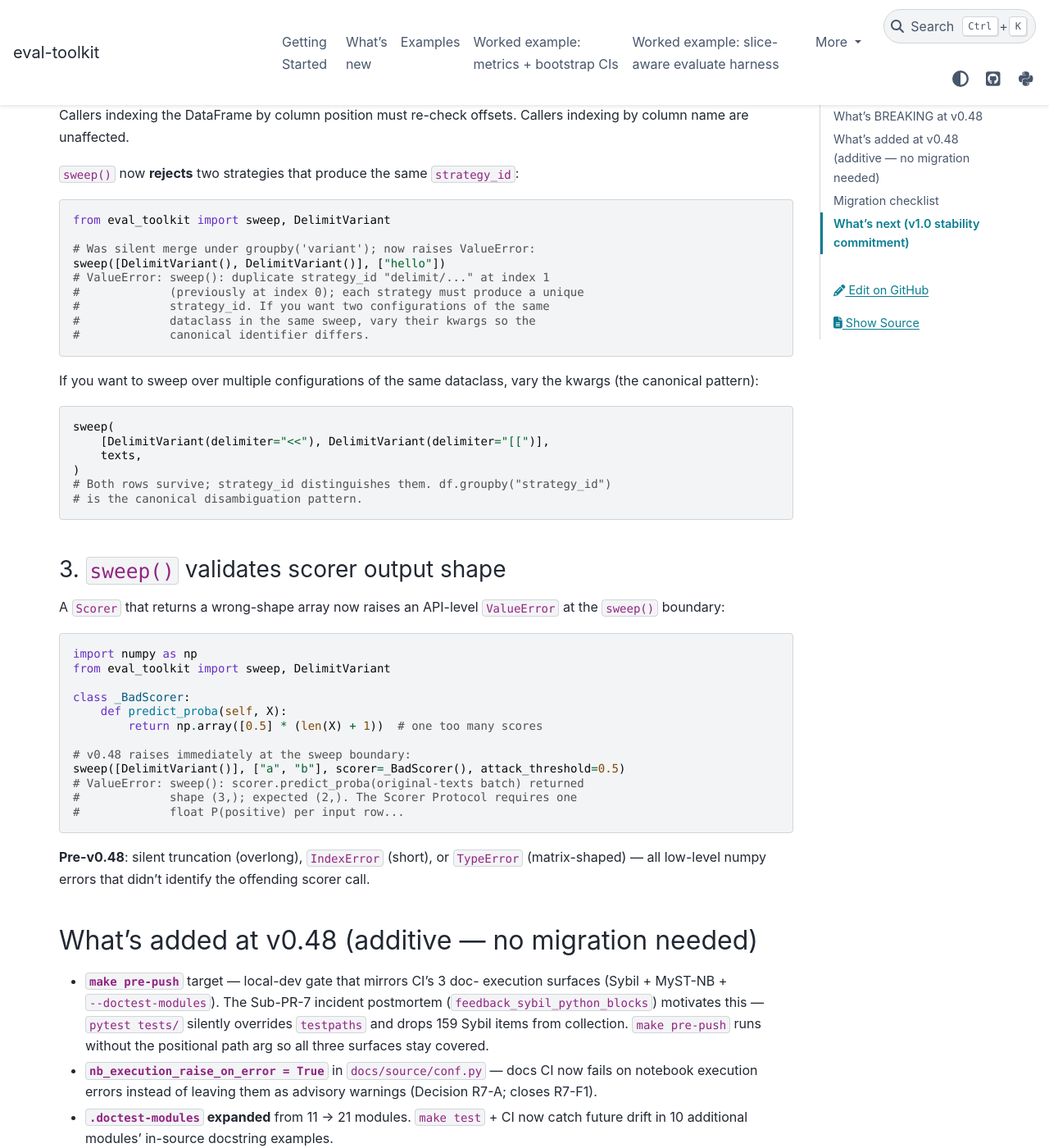
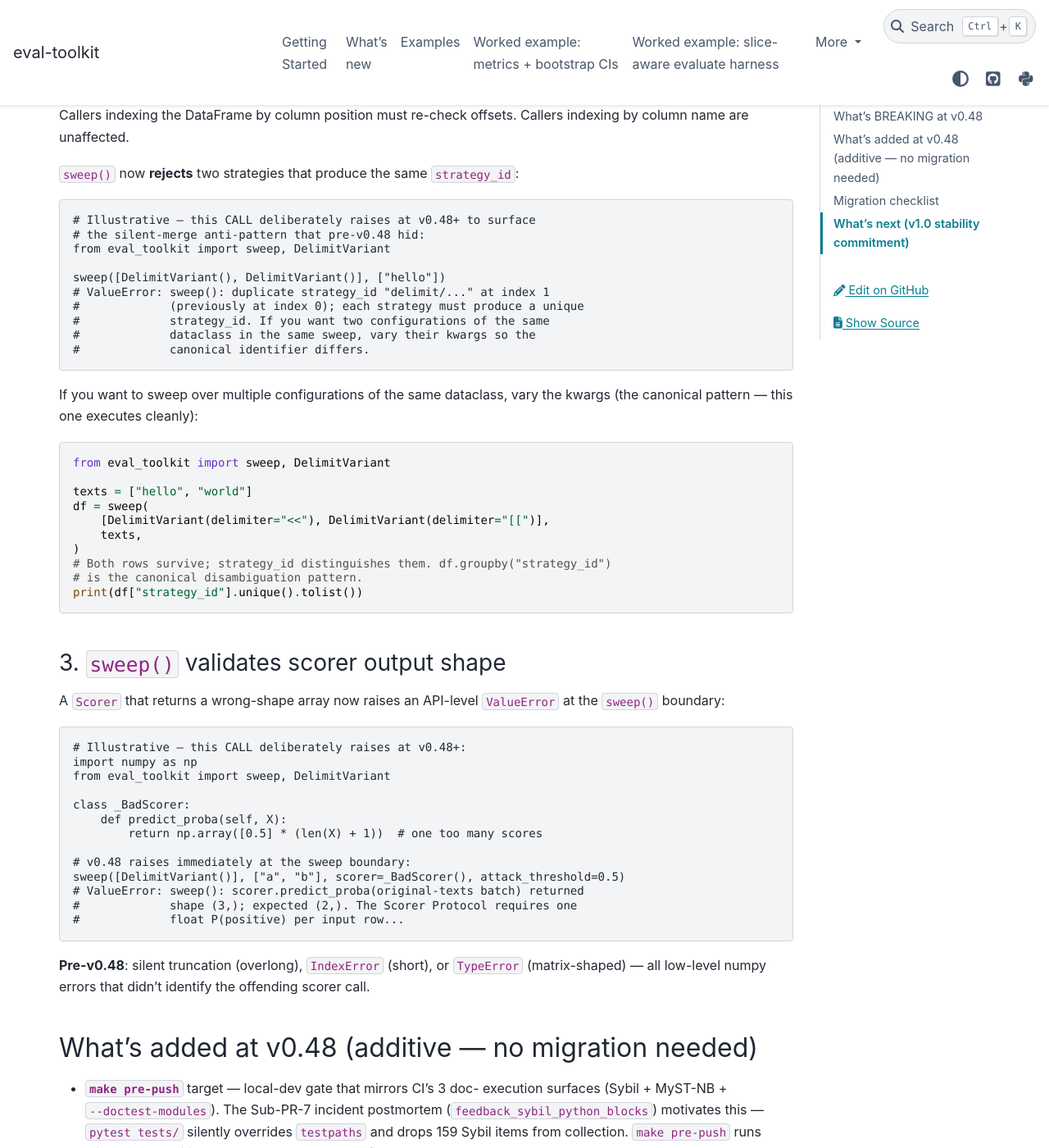
Before and after one commit to brandon-behring/eval-toolkit, a Sphinx documentation site: the page built from docs/source/migration/v0.48.md, in a window 1280 px wide and 1400 px high, scrolled down 1973 px. Shown: the whole window at 82% size. Built offline with Sphinx 7.4.7 and the PyData theme 0.15.4, drawn with Linux system fonts in a browser that asks for light colours; some of the changed text lies outside the part shown.

````diff
--- a/docs/source/migration/v0.48.md
+++ b/docs/source/migration/v0.48.md
@@ -49,8 +49,8 @@ ci.to_dict()
 **Migration**: rename `point_estimate` → `point`; replace the
 `ci_95` list-of-two with separate `low` + `high` keys.
 
-```python
-# Before:
+```text
+# Before (illustrative — will fail at v0.48+):
 d = ci.to_dict()
 p = d["point_estimate"]
 lo, hi = d["ci_95"]
@@ -100,10 +100,11 @@ offsets. Callers indexing by column name are unaffected.
 `sweep()` now **rejects** two strategies that produce the same
 `strategy_id`:
 
-```python
+```text
+# Illustrative — this CALL deliberately raises at v0.48+ to surface
+# the silent-merge anti-pattern that pre-v0.48 hid:
 from eval_toolkit import sweep, DelimitVariant
 
-# Was silent merge under groupby('variant'); now raises ValueError:
 sweep([DelimitVariant(), DelimitVariant()], ["hello"])
 # ValueError: sweep(): duplicate strategy_id "delimit/..." at index 1
 #             (previously at index 0); each strategy must produce a unique
@@ -113,15 +114,20 @@ sweep([DelimitVariant(), DelimitVariant()], ["hello"])
 ```
 
 If you want to sweep over multiple configurations of the same
-dataclass, vary the kwargs (the canonical pattern):
+dataclass, vary the kwargs (the canonical pattern — this one executes
+cleanly):
 
 ```python
-sweep(
+from eval_toolkit import sweep, DelimitVariant
+
+texts = ["hello", "world"]
+df = sweep(
     [DelimitVariant(delimiter="<<"), DelimitVariant(delimiter="[[")],
     texts,
 )
 # Both rows survive; strategy_id distinguishes them. df.groupby("strategy_id")
 # is the canonical disambiguation pattern.
+print(df["strategy_id"].unique().tolist())
 ```
 
 ### 3. `sweep()` validates scorer output shape
@@ -129,7 +135,8 @@ sweep(
 A `Scorer` that returns a wrong-shape array now raises an API-level
 `ValueError` at the `sweep()` boundary:
 
-```python
+```text
+# Illustrative — this CALL deliberately raises at v0.48+:
 import numpy as np
 from eval_toolkit import sweep, DelimitVariant
 
````
